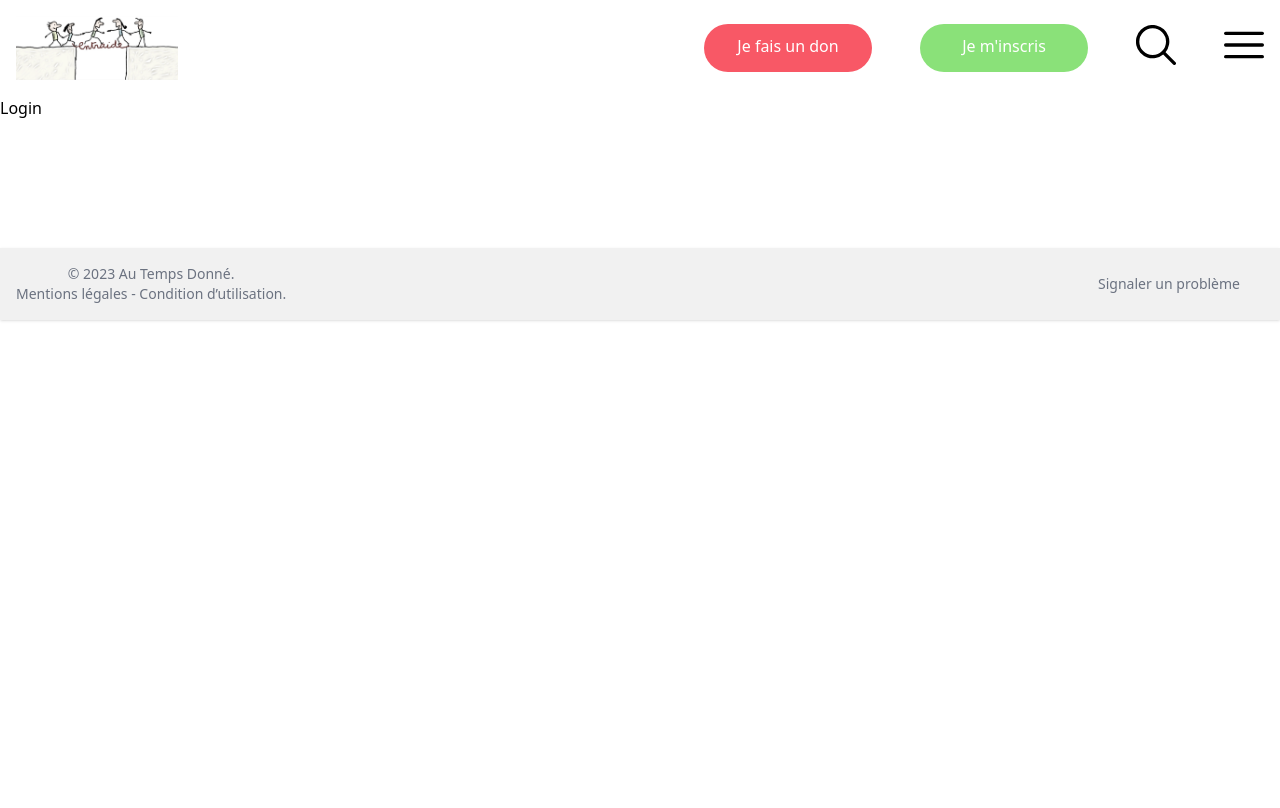
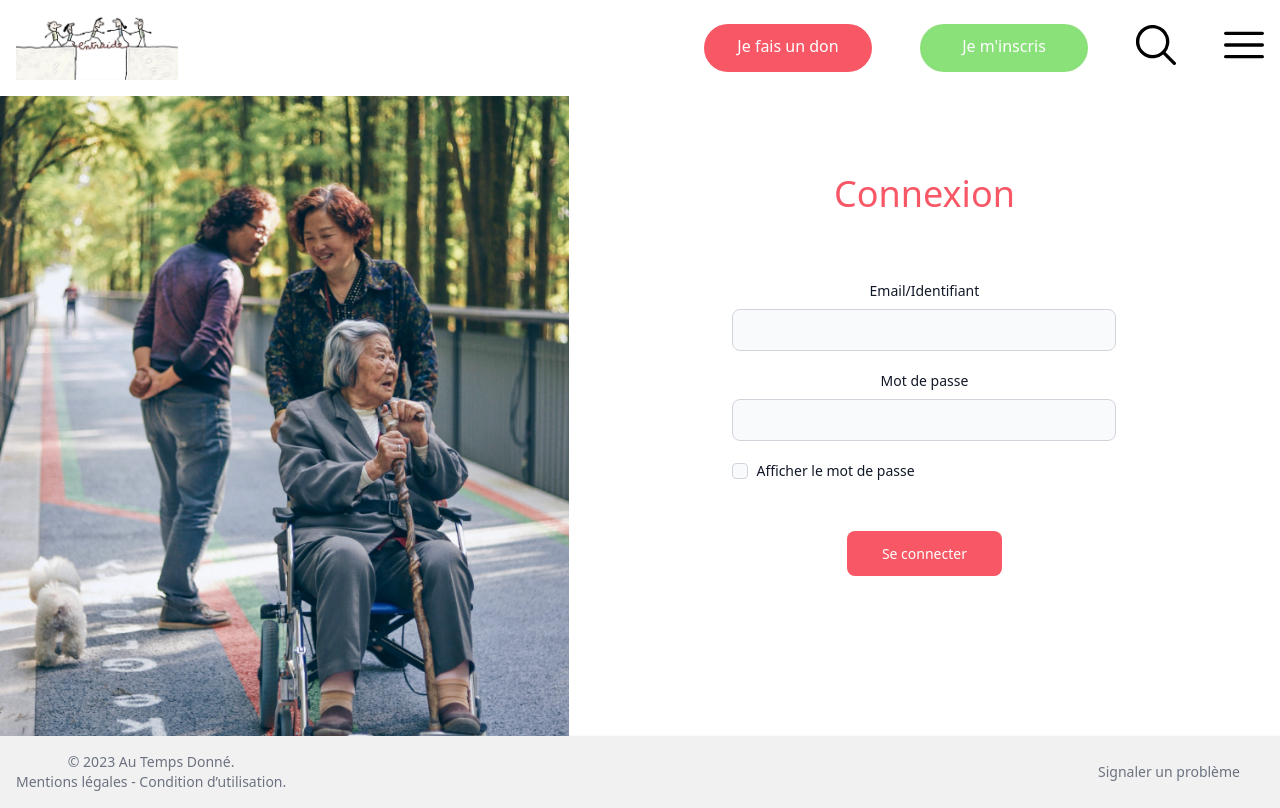
Before and after one commit to Akasuraax/ATD-Front, a React (Vite) app in the folder ATD-Front/: page /Login in a window 1280 px wide. Built offline with nearby package versions, Linux system fonts and the light colour scheme.

Commit message:
login page

```diff
--- a/ATD-Front/src/App.jsx
+++ b/ATD-Front/src/App.jsx
@@ -4,6 +4,7 @@ import Header from './components/Header/Header.jsx'
 import Home from './page/Home/Home.jsx'
 import Footer from './components/Footer/Footer.jsx'
 import {createBrowserRouter, RouterProvider} from "react-router-dom";
+import Login from "./page/Login/Login.jsx";
 
 function App() {
 
@@ -14,7 +15,7 @@ function App() {
         },
         {
             path :'Login',
-            element: <div>Login</div>
+            element: <Login></Login>
         },
 
     ])
--- a/ATD-Front/src/components/Footer/Footer.jsx
+++ b/ATD-Front/src/components/Footer/Footer.jsx
@@ -14,7 +14,7 @@ function Footer() {
     }, []);
 
     return (
-        <footer className="bg-[#F1F1F1] mt-32 shadow dark:bg-gray-800">
+        <footer className="bg-[#F1F1F1] shadow dark:bg-gray-800">
             <div className="w-full mx-auto max-w-screen-xl p-4 md:flex md:items-center md:justify-between">
                 <span className="text-sm text-gray-500 sm:text-center dark:text-gray-400">© 2023 <a href="#"
                                                                                           className="hover:underline">{name}.</a><br/>  {mention}.
--- /dev/null
+++ b/ATD-Front/src/page/Login/Login.jsx
@@ -0,0 +1,45 @@
+import './login.css'
+import loginPic from '../../../files/image/login-pic.png'
+
+function Login(){
+    const connect = "Connexion";
+    const email = "Email/Identifiant";
+    const password = "Mot de passe";
+    const showPwd = "Afficher le mot de passe";
+    const connectBtn = "Se connecter";
+    const forgotPwd = "Mot de passe oublié ?";
+
+    return(
+        <div className="login-page">
+            <div className="login-img">
+                <img src={loginPic}
+                     alt="Login Picture"
+                     />
+            </div>
+            <div className="login-form">
+                <h2 className="connect-title text-center">{connect}</h2>
+
+                <form className="max-w-sm mx-auto">
+                    <div className="mb-5">
+                        <label form="email" className="block text-center mb-2 text-sm font-medium text-gray-900 dark:text-white">{email}</label>
+                        <input type="email" id="email" className="bg-gray-50 border border-gray-300 text-gray-900 text-sm rounded-lg block w-full p-2.5 dark:bg-gray-700 dark:border-gray-600 dark:placeholder-gray-400 dark:text-white" required/>
+                    </div>
+                    <div className="mb-5">
+                        <label form="password" className="block text-center mb-2 text-sm font-medium text-gray-900 dark:text-white">{password}</label>
+                        <input type="password" id="password" className="bg-gray-50 border border-gray-300 text-gray-900 text-sm rounded-lg block w-full p-2.5 dark:bg-gray-700 dark:border-gray-600 dark:placeholder-gray-400 dark:text-white" required/>
+                    </div>
+                    <div className="flex items-start mb-5">
+                        <div className="flex items-center h-5">
+                            <input id="remember" type="checkbox" value="" className="checkbox w-4 h-4 border border-gray-300 rounded bg-gray-50" required/>
+                        </div>
+                        <label form="remember"
+                               className="ms-2 text-sm font-medium text-gray-900 dark:text-gray-300">{showPwd}</label>
+                    </div>
+                    <button type="submit" className="connect-btn text-white focus:outline-none font-medium rounded-lg text-sm w-full sm:w-auto text-center block mx-auto">{connectBtn}</button>
+                </form>
+            </div>
+        </div>
+    )
+}
+
+export default Login;
--- /dev/null
+++ b/ATD-Front/src/page/Login/login.css
@@ -0,0 +1,49 @@
+.connect-btn{
+    background-color: #F85866 !important;
+    margin-left: auto;
+    margin-right: auto;
+    margin-top: 50px;
+    padding: 12.5px 35px 12.5px 35px;
+}
+
+.connect-btn:hover{
+    background-color: #d24753 !important;
+}
+
+input:focus{
+    border-color: #F85866 !important;
+    --tw-ring-color: #F85866 !important;
+    --tw-ring-shadow: rgba(248, 88, 102, 0.54) !important;
+}
+
+.checkbox{
+    color: #F85866 !important;
+}
+
+.checkbox:hover{
+    color: #d24753 !important;
+}
+
+.connect-title{
+    color: #F85866;
+    font-size: 36px;
+    margin: 10% 0 60px 0;
+}
+
+.login-page {
+    display: flex;
+}
+
+.login-img{
+    flex: 1;
+}
+
+.login-img img{
+    width: 100% !important;
+    height: 80vh !important;
+    object-fit: cover;
+}
+
+.login-form{
+    flex: 1.25;
+}
```
Also changed, not shown: ATD-Front/files/image/login-pic.png (added), 1 other file (tests, documents, lock files or other folders).
